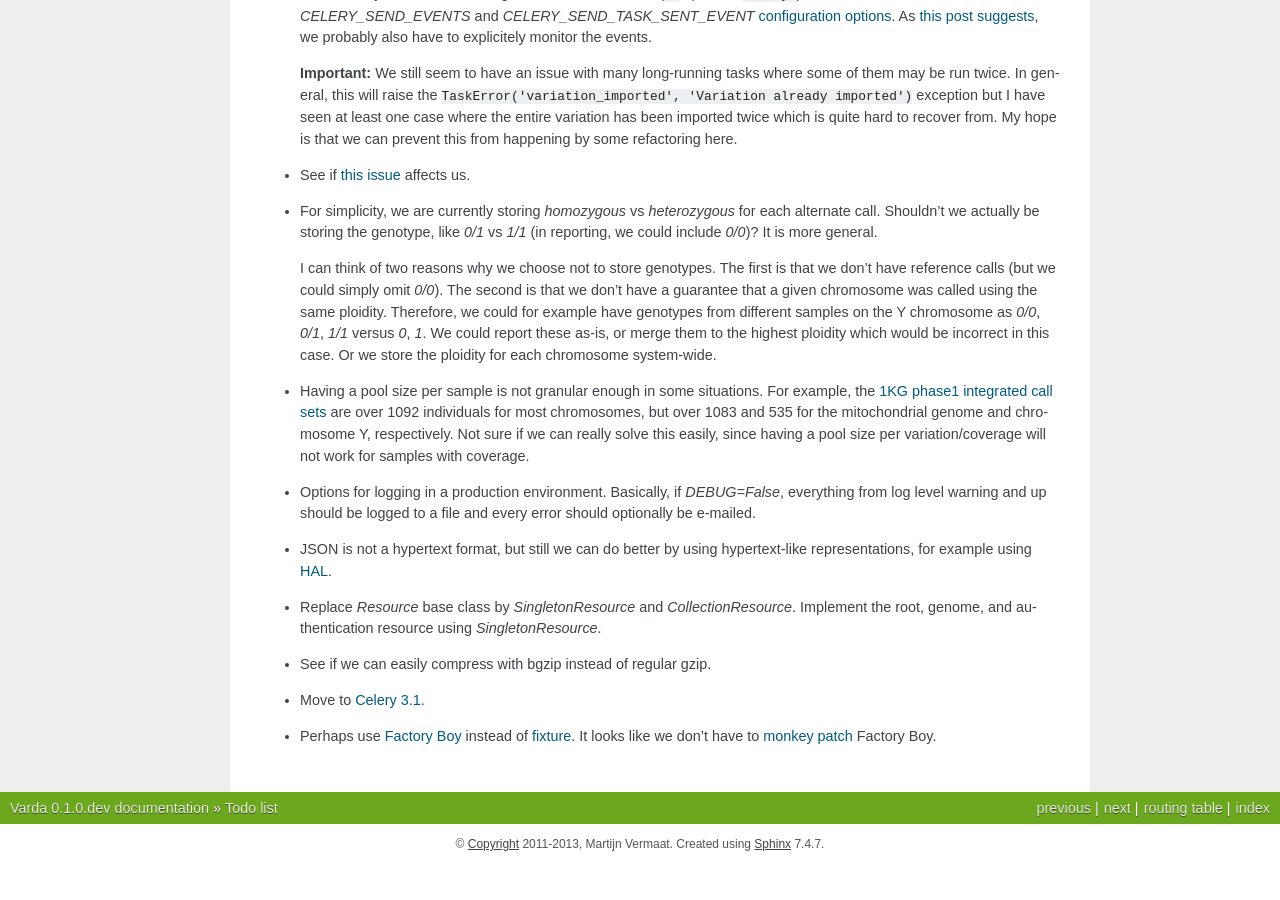
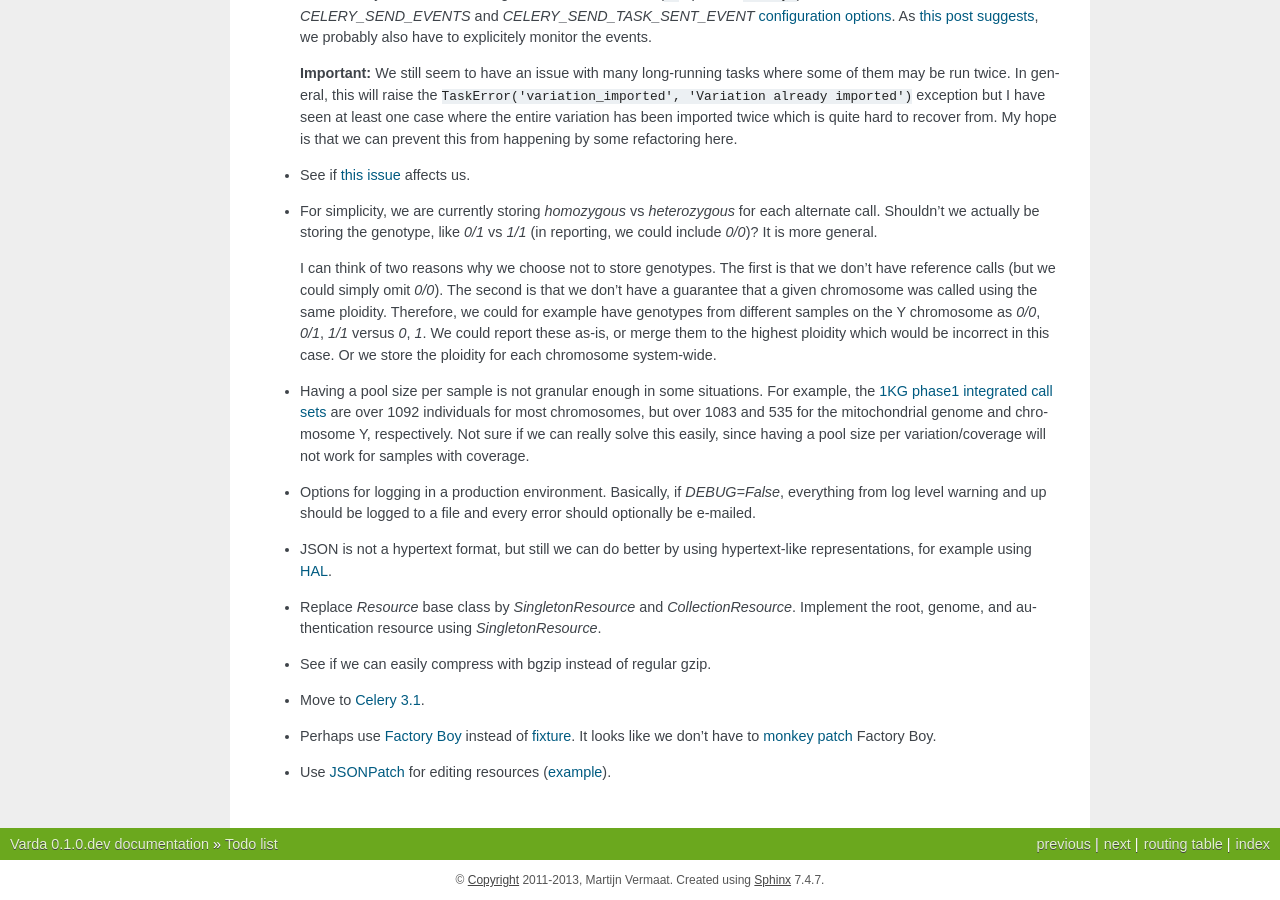
Before and after one commit to varda/varda, a Sphinx documentation site: the page built from doc/todo.rst, in a window 1280 px wide and 900 px high, scrolled down 1719 px. Built offline with Sphinx 7.4.7, drawn with Linux system fonts in a browser that asks for light colours; before the commit the page ends 2583 px from its top, so only the background shows below that.

Commit message:
Add todo note

```diff
--- a/doc/todo.rst
+++ b/doc/todo.rst
@@ -166,3 +166,6 @@ grepping the source code for ``Todo``.
   `fixture <http://farmdev.com/projects/fixture/>`_. It looks like we don't
   have to `monkey patch <https://github.com/fixture-py/fixture/pull/2>`_
   Factory Boy.
+
+* Use `JSONPatch <http://jsonpatch.com/>`_ for editing resources (`example
+  <http://microcosm-cc.github.io/#comments-single-patch>`_).
```
